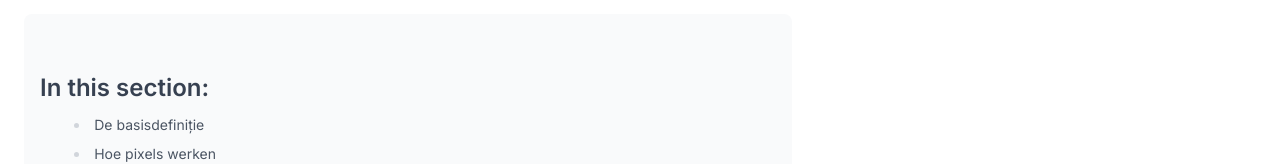
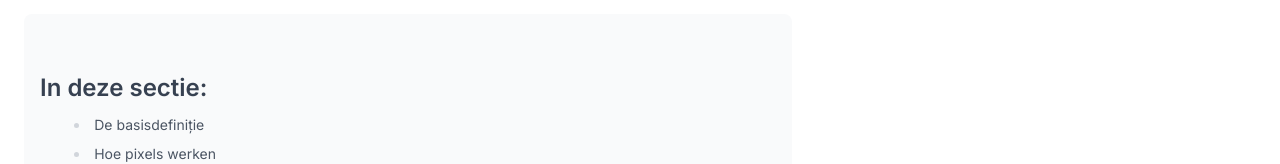
Before and after one commit to sjottens/Whitescreen, a Next.js app: page /nl/blog/what-are-dead-pixels in a window 1280 px wide. Shown: the part 697-861 px from the top of the page. Built offline with nearby package versions, Linux system fonts and the light colour scheme; a web font is replaced by a local one.

Commit message:
i icon issue fix

```diff
--- a/app/(website)/blog/[slug]/page.tsx
+++ b/app/(website)/blog/[slug]/page.tsx
@@ -132,6 +132,12 @@ export default function BlogArticlePage({ params }: { params: Promise<{ slug: st
     { label: enTranslations.title, href: seo.canonicalPath },
   ];
 
+  const sectionLabels = {
+    inThisSection: 'In this section:',
+    conclusion: 'Conclusion',
+    faq: 'Frequently Asked Questions',
+  };
+
   const relatedPreview = relatedArticles.map((a) => ({
     title: a.translations.en.title,
     slug: a.slug,
@@ -184,7 +190,7 @@ export default function BlogArticlePage({ params }: { params: Promise<{ slug: st
               {section.h3s && section.h3s.length > 0 && (
                 <div className="mb-4 p-4 bg-gray-50 rounded-lg">
                   <h3 className="font-semibold text-gray-700 mb-2">
-                    In this section:
+                    {sectionLabels.inThisSection}
                   </h3>
                   <ul className="space-y-1">
                     {section.h3s.map((h3, i) => (
@@ -224,7 +230,7 @@ export default function BlogArticlePage({ params }: { params: Promise<{ slug: st
 
           {/* Conclusion */}
           <div className="mt-12 pt-8 border-t">
-            <h2 className="text-3xl font-bold mb-6">Conclusion</h2>
+            <h2 className="text-3xl font-bold mb-6">{sectionLabels.conclusion}</h2>
             <p className="text-gray-700 leading-relaxed">{displayContent.conclusion}</p>
           </div>
 
@@ -232,7 +238,7 @@ export default function BlogArticlePage({ params }: { params: Promise<{ slug: st
           {displayFaqItems && displayFaqItems.length > 0 && (
             <div className="mt-12 pt-8 border-t">
               <h2 className="text-3xl font-bold mb-6">
-                Frequently Asked Questions
+                {sectionLabels.faq}
               </h2>
               <div className="space-y-4">
                 {displayFaqItems.map((item, index) => (
--- a/app/[locale]/(website)/blog/[slug]/page.tsx
+++ b/app/[locale]/(website)/blog/[slug]/page.tsx
@@ -163,6 +163,17 @@ export default function LocaleBlogArticlePage({
     ja: { home: 'ホーム', blog: 'ブログ' },
   };
 
+  const sectionLabels: Record<Locale, { inThisSection: string; conclusion: string; faq: string }> = {
+    en: { inThisSection: 'In this section:', conclusion: 'Conclusion', faq: 'Frequently Asked Questions' },
+    nl: { inThisSection: 'In deze sectie:', conclusion: 'Conclusie', faq: 'Veelgestelde Vragen' },
+    es: { inThisSection: 'En esta sección:', conclusion: 'Conclusión', faq: 'Preguntas Frecuentes' },
+    de: { inThisSection: 'In diesem Abschnitt:', conclusion: 'Fazit', faq: 'Häufig Gestellte Fragen' },
+    fr: { inThisSection: 'Dans cette section :', conclusion: 'Conclusion', faq: 'Questions Fréquemment Posées' },
+    it: { inThisSection: 'In questa sezione:', conclusion: 'Conclusione', faq: 'Domande Frequenti' },
+    pt: { inThisSection: 'Nesta seção:', conclusion: 'Conclusão', faq: 'Perguntas Frequentes' },
+    ja: { inThisSection: 'このセクション内:', conclusion: '結論', faq: 'よくある質問' },
+  };
+
   const labels = breadcrumbLabels[locale] || breadcrumbLabels.en;
   const baseBlogUrl = locale === 'en' ? '/blog' : `/${locale}/blog`;
 
@@ -224,7 +235,7 @@ export default function LocaleBlogArticlePage({
               {section.h3s && section.h3s.length > 0 && (
                 <div className="mb-4 p-4 bg-gray-50 rounded-lg">
                   <h3 className="font-semibold text-gray-700 mb-2">
-                    In this section:
+                    {sectionLabels[locale]?.inThisSection || 'In this section:'}
                   </h3>
                   <ul className="space-y-1">
                     {section.h3s.map((h3, i) => (
@@ -264,7 +275,7 @@ export default function LocaleBlogArticlePage({
 
           {/* Conclusion */}
           <div className="mt-12 pt-8 border-t">
-            <h2 className="text-3xl font-bold mb-6">Conclusion</h2>
+            <h2 className="text-3xl font-bold mb-6">{sectionLabels[locale]?.conclusion || 'Conclusion'}</h2>
             <p className="text-gray-700 leading-relaxed">{displayContent.conclusion}</p>
           </div>
 
@@ -272,7 +283,7 @@ export default function LocaleBlogArticlePage({
           {displayFaqItems && displayFaqItems.length > 0 && (
             <div className="mt-12 pt-8 border-t">
               <h2 className="text-3xl font-bold mb-6">
-                Frequently Asked Questions
+                {sectionLabels[locale]?.faq || 'Frequently Asked Questions'}
               </h2>
               <div className="space-y-4">
                 {displayFaqItems.map((item, index) => (
```
